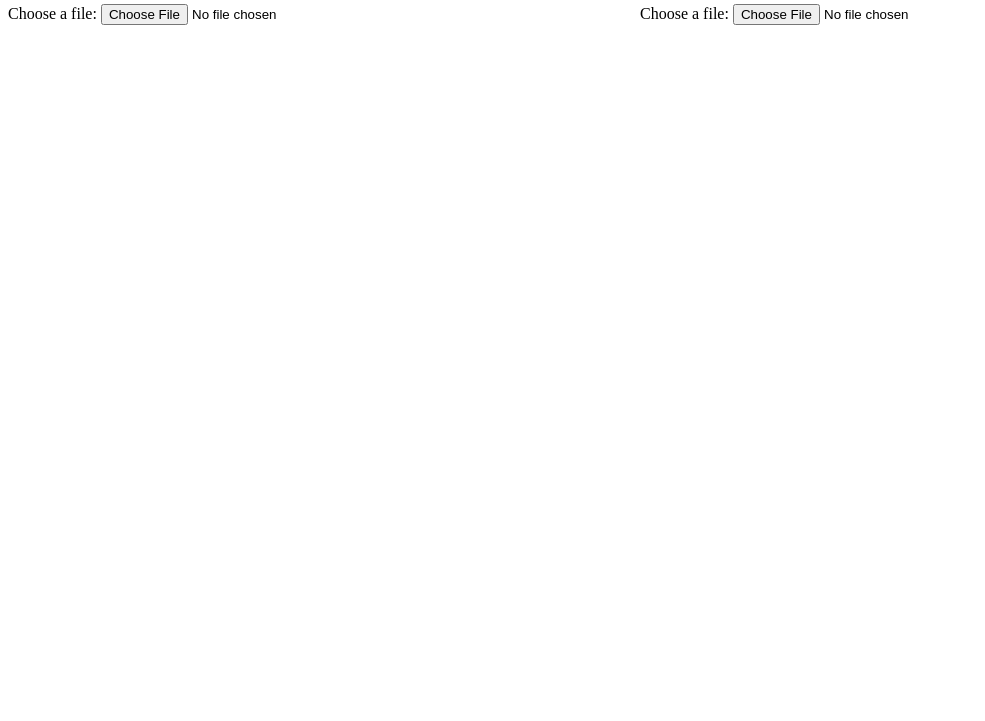
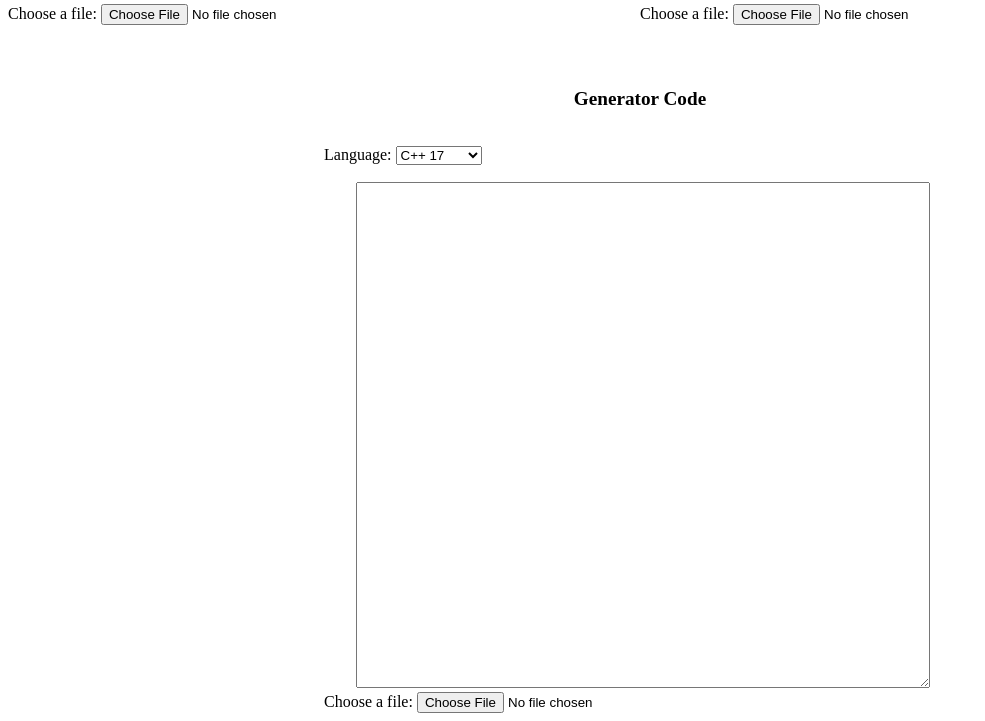
Before and after one commit to khan-shahnawaz/CornerCase, a Django app: page / in a window 1280 px wide. Shown: the part 608-1329 px from the top of the page, without its empty margins (0-985 px from the left). Before the commit the page ends 633 px from the top, so only its background shows below. Run offline with Django 3.2, Linux system fonts and the light colour scheme.

Commit message:
Added frontend for generator

```diff
--- a/static/css/index.css
+++ b/static/css/index.css
@@ -3,13 +3,14 @@
     float: left;
     width: 50%;
     margin-left: 0%;
+
 }
 #UserSolutionLabel
 {
     font-weight:bold;
     font-size:larger;
-    display: flex;
-    justify-content: center;
+    display: block;
+    text-align: center;
 }
 #UserCode
 {
@@ -27,13 +28,14 @@
     float:right;
     width: 50%;
     margin-right: 0%;
+    height: fit-content;
 }
 #EditorialSolutionLabel
 {
     font-weight:bold;
     font-size:larger;
-    display: flex;
-    justify-content: center;
+    display: block;
+    text-align: center;
 }
 #EditorialCode
 {
@@ -47,3 +49,30 @@
 {
     float: right;
 }
+.Generator
+{
+    margin-left: 25%;
+    margin-right: 25%;
+    margin-top: 5%;
+    width: 50%;
+    display: inline-block;
+}
+#GeneratorSolutionLabel
+{
+    font-weight:bold;
+    font-size:larger;
+    display: block;
+    text-align: center;
+
+}
+#GeneratorCode
+{
+    height: 500px;
+    width: 90%;
+    margin-left: 5%;
+    margin-right: 5%;
+}
+.GeneratorLang
+{
+    float: left
+}
--- a/static/javascript/index.js
+++ b/static/javascript/index.js
@@ -2,6 +2,7 @@ window.onload=function()
 {
     document.getElementById('UserFile').addEventListener('change',putContents);
     document.getElementById('EditorialFile').addEventListener('change',putContents);
+    document.getElementById('GeneratorFile').addEventListener('change',putContents);
 }
 function putContents(event)
 {
@@ -19,6 +20,10 @@ function putContents(event)
             {
                 document.getElementById('EditorialCode').innerHTML=fileRead.result;
             }
+            if (event.target.id=='GeneratorFile')
+            {
+                document.getElementById('GeneratorCode').innerHTML=fileRead.result;
+            }
         };
 
     }
--- a/templates/index.html
+++ b/templates/index.html
@@ -48,5 +48,25 @@
         <label for="EditorialFile">Choose a file:</label>
         <input type="file" id ="EditorialFile" name="EditorialFile">
     </div>
+    <div class="Generator" >
+        <label for="GeneratorCode" id ="GeneratorSolutionLabel">Generator Code</label>
+        <br> <br>
+
+        <div class = "GeneratorLang">
+        <label for="GeneratorLanguage" id =GeneratorLanguageLabel>Language:</label>
+        <select name="GeneratorLanguage" id="GeneratorLanguage">
+            <option value="C++">C++ 17</option>
+            <option value="Python3.7">Python 3.7</option>
+        </select>
+        </div>
+        <br>
+
+        <br>
+        <textarea id = "GeneratorCode" name="GeneratorCode" ></textarea>
+        <br>
+        <label for="GeneratorFile">Choose a file:</label>
+        <input type="file" id ="GeneratorFile" name="GeneratorFile">
+    </div>
+
 </body>
 </html>
```
Lines whose indentation alone changed are shown as unchanged.
